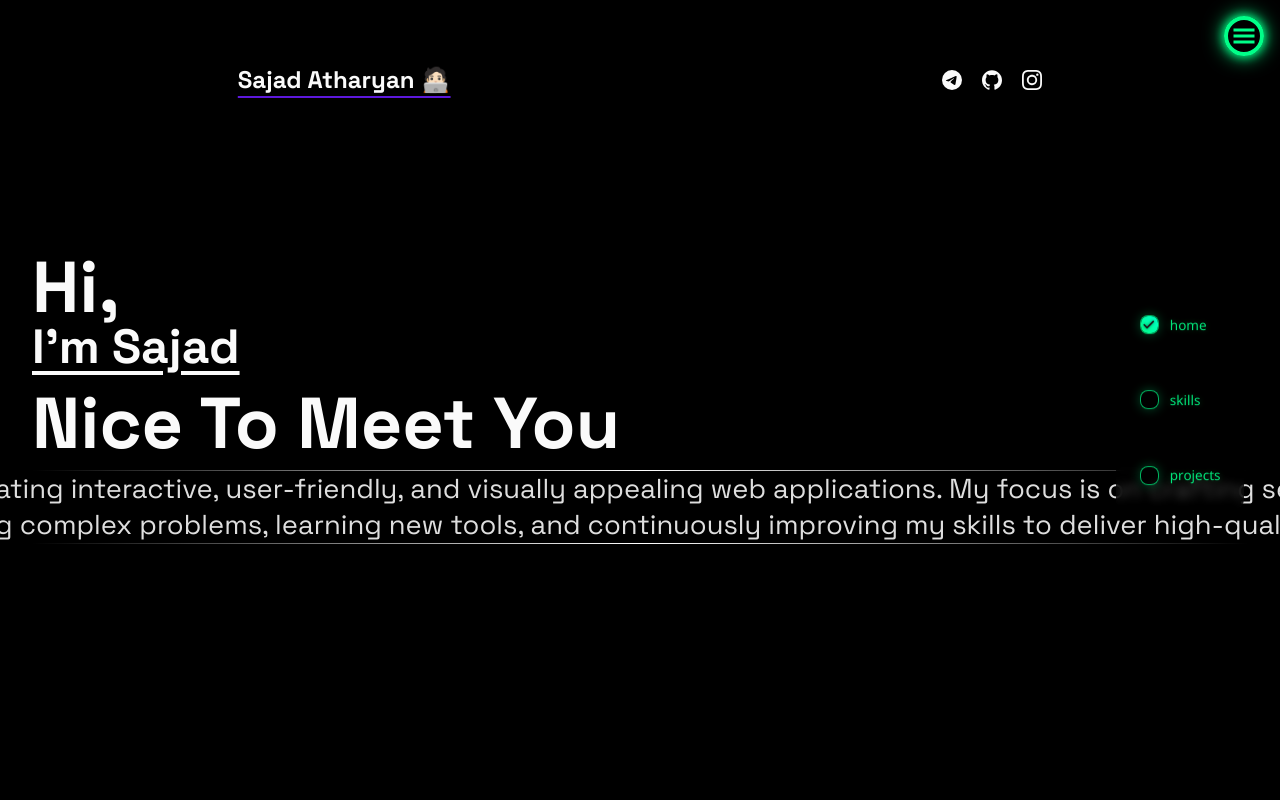
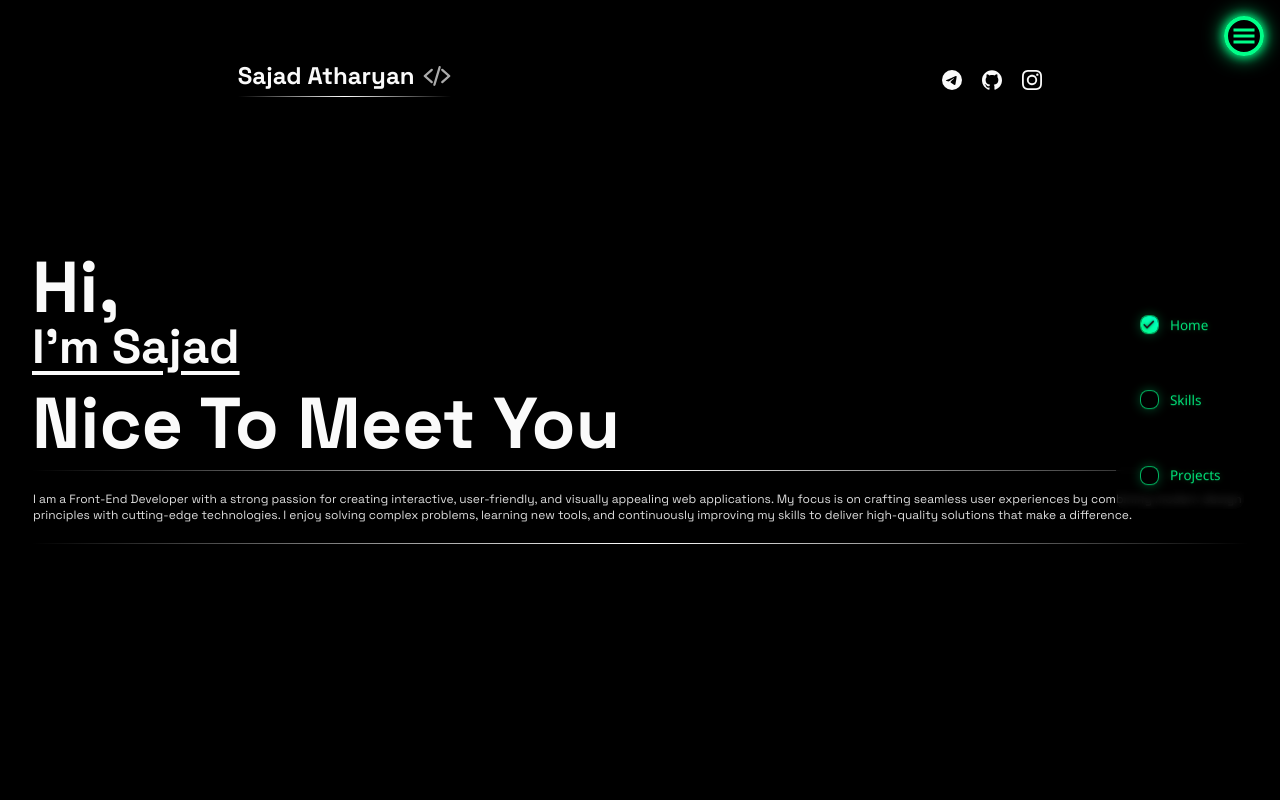
Before and after one commit to Sajadath/nextportfolio, a Next.js app: page / in a window 1280 px wide. Both pictures are taken after a click on the button 1244 px from the left and 36 px from the top of the page. Shown: the top 800 px of the page. Built offline with nearby package versions, Linux system fonts and the light colour scheme.

Commit message:
fixed animation fixed grid layout

```diff
--- a/app/(home)/components/AboutMe.tsx
+++ b/app/(home)/components/AboutMe.tsx
@@ -4,8 +4,8 @@ import { motion } from "motion/react";
 function AboutMe() {
   return (
     <motion.div
-      initial={{ opacity: 0, scale: 50 }}
-      animate={{ opacity: 1, scale: 1 }}
+      initial={{ opacity: 0, x: 40 }}
+      animate={{ opacity: 1, x: 0 }}
       transition={{ duration: 0.8, delay: 4.7, ease: "easeOut" }}
       className="overflow-hidden py-5 pr-0 text-xs text-neutral-200"
     >
--- a/app/(home)/components/Header.tsx
+++ b/app/(home)/components/Header.tsx
@@ -1,7 +1,7 @@
 "use client";
 import { motion } from "motion/react";
 import Link from "next/link";
-import React from "react";
+import { IoCodeSlash } from "react-icons/io5";
 import { SiGithub, SiInstagram, SiTelegram } from "react-icons/si";
 
 export default function Header() {
@@ -27,14 +27,17 @@ export default function Header() {
       id="home"
       className="flex h-[20dvh] w-full flex-col-reverse items-center justify-center gap-4 py-10 sm:flex-row sm:justify-around sm:space-y-0"
     >
-      <motion.h1
+      <motion.div
         initial={{ opacity: 0, scale: 1.5, y: -20 }}
         animate={{ opacity: 1, scale: 1, y: 0 }}
         transition={{ delay: 0.2, duration: 0.8, ease: "easeOut" }}
-        className="text-center text-2xl font-bold underline decoration-[rgb(93_24_220)] underline-offset-8 sm:text-left"
+        className="text-center text-2xl font-bold sm:text-left"
       >
-        Sajad Atharyan 🧑🏻‍💻
-      </motion.h1>
+        <div className="flex items-center justify-center gap-2">
+          Sajad Atharyan <IoCodeSlash className="size-7 animate-pulse" />
+        </div>
+        <div className="my-1 h-[1px] w-full bg-gradient-to-r from-transparent via-white to-transparent"></div>
+      </motion.div>
       <div className="flex items-center gap-5">
         {socials.map((social, index) => {
           const Icon = social.icon;
--- a/app/(home)/components/ModalOpener.tsx
+++ b/app/(home)/components/ModalOpener.tsx
@@ -19,7 +19,7 @@ export default function ModalOpener() {
         <motion.div
           initial={{ opacity: 0, y: 40 }}
           animate={{ opacity: 1, y: 0 }}
-          transition={{ delay: 6.6, duration: 0.8, ease: "easeOut" }}
+          transition={{ delay: 6.6, duration: 0.4, ease: "easeOut" }}
         >
           Contact Me
         </motion.div>
--- a/app/(home)/components/NavigationMenu.tsx
+++ b/app/(home)/components/NavigationMenu.tsx
@@ -20,7 +20,7 @@ export default function NavigationMenu({
   scrollToSection,
 }: NavigationMenuProps) {
   const [openedNavbar, setOpenedNavbar] = useState(false);
-  const navBarMenu = ["home", "skills", "projects"];
+  const navBarMenu = ["Home", "Skills", "Projects"];
 
   const handleCheckboxChange = (index: number) => {
     if (checkedIndex !== index) {
--- a/app/(home)/components/Projects.tsx
+++ b/app/(home)/components/Projects.tsx
@@ -154,7 +154,7 @@ export default function Projects({
       <InputDetection inputType={inputType} setInputType={setInputType} />
       <section ref={projectsRef} id="projects" className="mt-5 py-10 sm:p-0">
         <Heading cyan={true}>Projects</Heading>
-        <div className="mt-20 grid grid-cols-2 gap-5 px-9 sm:grid-cols-2">
+        <div className="mt-20 grid grid-cols-1 gap-5 px-9 sm:grid-cols-2">
           {projects.map((project, index) => {
             return (
               <Link target="_blank" href={project.link} key={index}>
```
